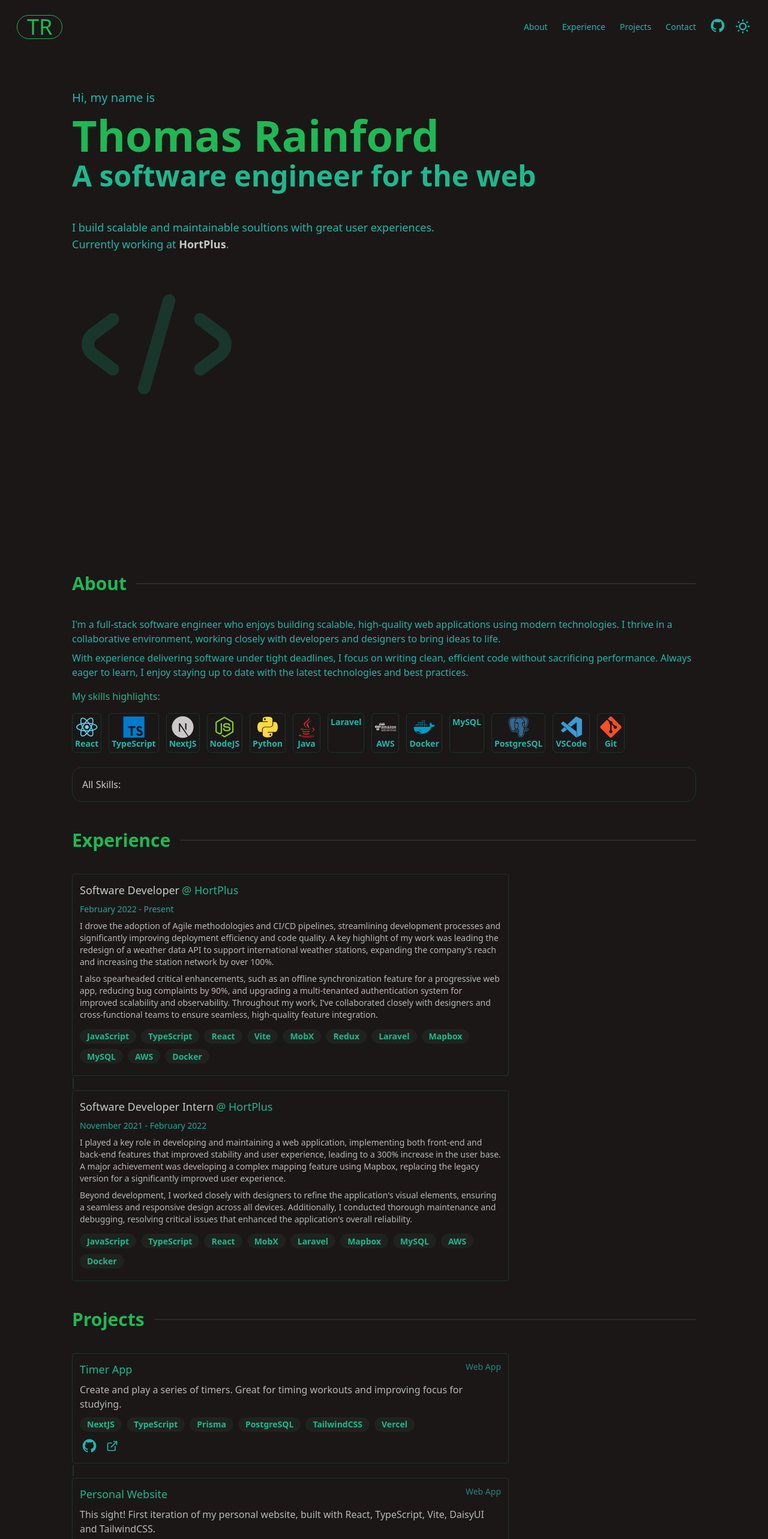
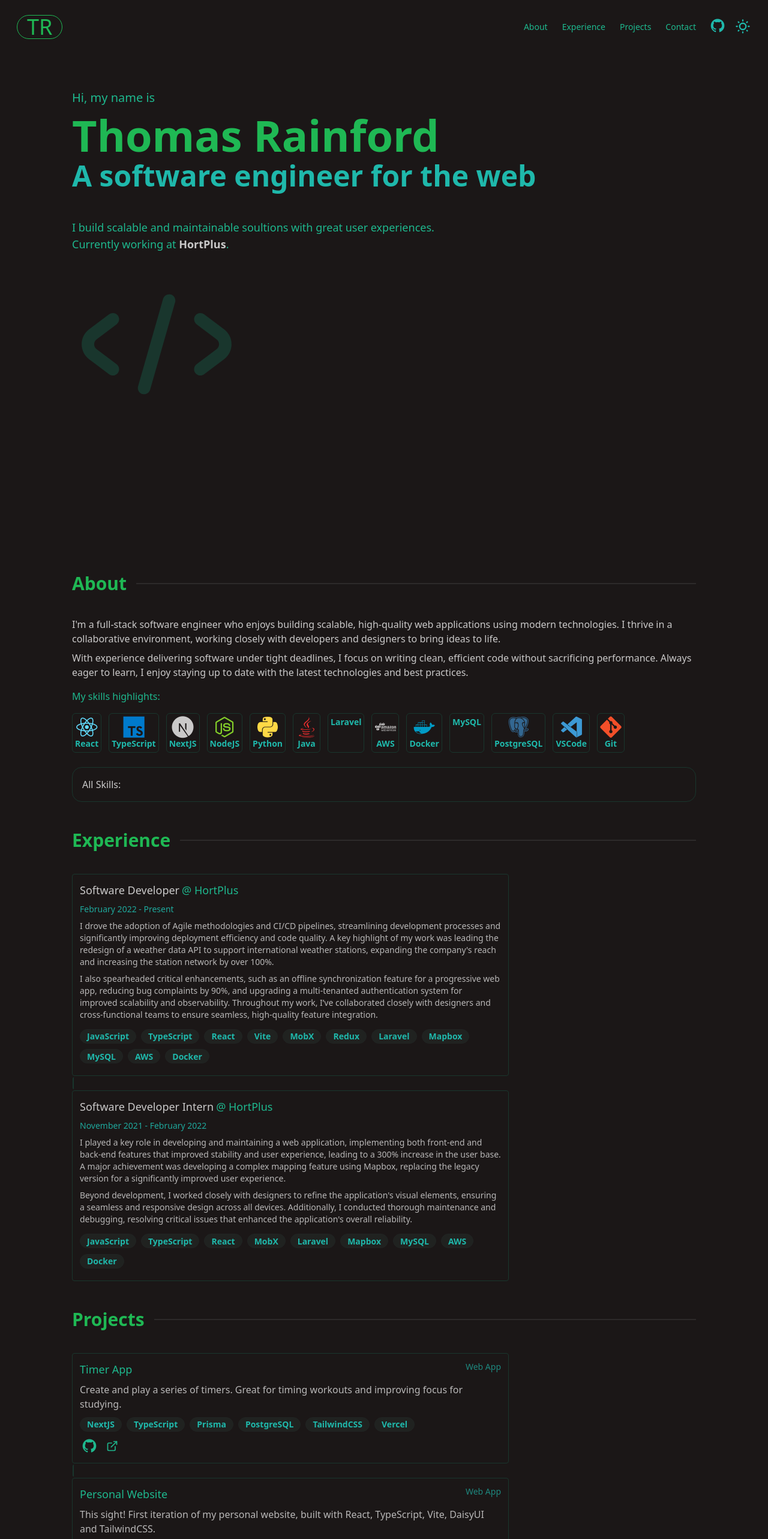
Before and after one commit to ThomasRainford/personal-site-v1, a React (Vite) app: page / in a window 1280 px wide. Shown: the top 2566 px of the page at 60% size. Built offline with nearby package versions, Linux system fonts and the light colour scheme.

Commit message:
DaisyUI colour choice changes
- Upgrade DaisyUI.

```diff
--- a/package.json
+++ b/package.json
@@ -20,7 +20,7 @@
     "@types/react": "^19.0.10",
     "@types/react-dom": "^19.0.4",
     "@vitejs/plugin-react": "^4.3.4",
-    "daisyui": "^5.0.17",
+    "daisyui": "^5.0.27",
     "eslint": "^9.21.0",
     "eslint-plugin-react-hooks": "^5.1.0",
     "eslint-plugin-react-refresh": "^0.4.19",
--- a/src/components/SkillPill.tsx
+++ b/src/components/SkillPill.tsx
@@ -3,9 +3,7 @@ interface Props {
 }
 
 const SkillPill = ({ skill }: Props) => {
-  return (
-    <div className="badge badge-soft badge-secondary font-bold">{skill}</div>
-  );
+  return <div className="badge badge-soft badge-accent font-bold">{skill}</div>;
 };
 
 export default SkillPill;
--- a/src/components/intro/intro.tsx
+++ b/src/components/intro/intro.tsx
@@ -3,7 +3,7 @@ const Intro = () => {
     <div className="flex flex-col mt-15 h-screen">
       <div className="mb-12">
         <div className="mb-3">
-          <h6 className="text-lg md:text-xl text-accent">Hi, my name is</h6>
+          <h6 className="text-lg md:text-xl text-secondary">Hi, my name is</h6>
         </div>
         <div className="mb-2">
           <h1 className="text-4xl sm:text-6xl md:text-7xl font-bold text-primary">
@@ -11,12 +11,12 @@ const Intro = () => {
           </h1>
         </div>
         <div>
-          <h1 className="text-3xl sm:text-4xl md:text-5xl font-bold text-secondary">
+          <h1 className="text-3xl sm:text-4xl md:text-5xl font-bold text-accent">
             A software engineer for the web
           </h1>
         </div>
       </div>
-      <div className="text-accent w-[100%] sm:w-[75%] lg:w-[65%]">
+      <div className="text-secondary w-[100%] sm:w-[75%] lg:w-[65%]">
         <p className="text-md sm:text-lg mb-2">
           I build scalable and maintainable soultions with great user
           experiences. Currently working at{" "}
--- a/src/components/navbar/navbar.tsx
+++ b/src/components/navbar/navbar.tsx
@@ -22,7 +22,7 @@ const Navbar = () => {
                 section.charAt(0).toUpperCase() + section.slice(1);
               return (
                 <li key={section}>
-                  <a className="text-accent" href={`#${section}`}>
+                  <a className="text-secondary" href={`#${section}`}>
                     {sectionFormatted}
                   </a>
                 </li>
--- a/src/components/section/about/about.tsx
+++ b/src/components/section/about/about.tsx
@@ -11,7 +11,7 @@ const About = () => {
 
   return (
     <div>
-      <div className="text-accent mb-4">
+      <div className="mb-4">
         <p className="mb-2">
           I'm a full-stack software engineer who enjoys building scalable,
           high-quality web applications using modern technologies. I thrive in a
@@ -52,7 +52,7 @@ const About = () => {
               {Object.entries(allSkills).map(([key, value]) => {
                 return (
                   <div key={key} className="mb-2">
-                    <p className="text-accent">{splitAndCapitalize(key)}</p>
+                    <p className="text-secondary">{splitAndCapitalize(key)}</p>
                     <div className="flex flex-row flex-wrap">
                       {value.map((skill) => {
                         return (
--- a/src/components/section/contact/contact.tsx
+++ b/src/components/section/contact/contact.tsx
@@ -12,12 +12,12 @@ const Contact = () => {
       <div className="flex flex-row ml-2">
         <div className="mr-4">
           <a href={`mailto:${email}`}>
-            <MailIcon width="30px" height="30px" colour="text-accent" />
+            <MailIcon width="30px" height="30px" colour="text-secondary" />
           </a>
         </div>
         <div className="mr-4">
           <a href={linkedin} target="_blank">
-            <i className="devicon-linkedin-plain text-3xl text-accent"></i>
+            <i className="devicon-linkedin-plain text-3xl text-secondary"></i>
           </a>
         </div>
       </div>
--- a/src/components/section/projects/projects.tsx
+++ b/src/components/section/projects/projects.tsx
@@ -39,14 +39,14 @@ const Projects = () => {
               <div className="flex flex-row ml-1">
                 <div className="mr-4">
                   <a href={project.githubLink} target="_blank">
-                    <i className="devicon-github-original text-2xl text-accent"></i>
+                    <i className="devicon-github-original text-2xl text-secondary"></i>
                   </a>
                 </div>
                 {project.link && (
                   <div className="mt-[2px]">
                     <a href={project.link} target="_blank">
                       <LinkIcon
-                        colour="text-accent"
+                        colour="text-secondary"
                         width="20px"
                         height="20px"
                       />
```
Also changed, not shown: 1 other file (tests, documents, lock files or other folders).
